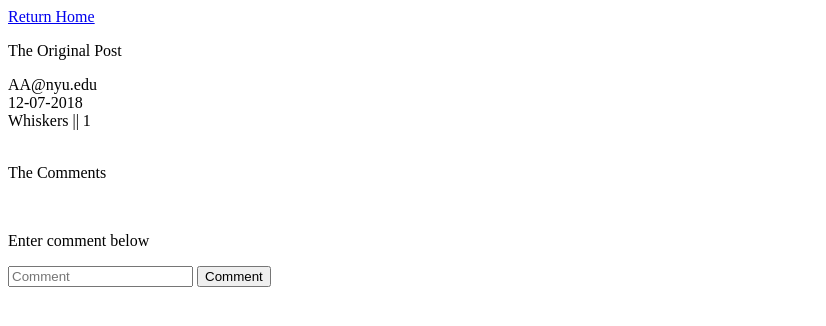
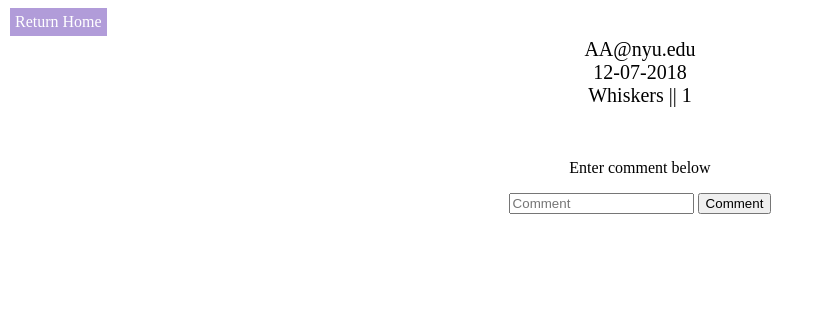
Before and after one commit to al4991/DatabaseProject, a Flask app: page /comments/1 in a window 1280 px wide. Shown: the top 326 px of the page, without its empty margins (0-826 px from the left). Run offline with Flask 2, Linux system fonts and the light colour scheme; the visitor is signed in with stand-in values (Sample User, id 1); data comes from the database, SQL or seed files in the repository; data that the repository does not hold is empty.

Commit message:
editing comment page

```diff
--- a/templates/comments.html
+++ b/templates/comments.html
@@ -3,12 +3,37 @@
 <head>
     <meta charset="UTF-8">
     <title> Please no toxic ^_^ </title>
-    <a href="{{ url_for('index') }}" id="Home">Return Home</a>
+    <style type="text/css">
+        a#Home {
+            position: absolute;
+            left:0;
+            margin-left:10px;
+            text-decoration: none;
+            background: #b19cd9;
+            color:white;
+            border: 5px solid #b19cd9;
+        }
+
+        a#Home:hover {
+            color: #b19cd9;
+            background: white;
+            border: 5px solid white;
+        }
+        div#container{
+            position: relative;
+            top:30px;
+            text-align: center;
+        }
+        div#post {
+            font-size:20px;
+        }
+
+    </style>
 </head>
 <body>
-
-    <p> The Original Post</p>
-    <div>
+    <a href="{{ url_for('index') }}" id="Home">Return Home</a>
+    <div id="container">
+        <div id="post">
 
             <div> {{ post.email_post }} </div>
             <div> {{ post.post_time.strftime('%m-%d-%Y') }} </div>
@@ -22,14 +47,16 @@
 
         </div>
         </br>
-    <p> The Comments </p>
+
         {% for line in data %}
-        <div>
+        <div id="newComment">
+            <div id="commentEmail">
                 {{ line.commentor_email }}
                 {{ line.item_id }}
             </div>
-         <div>
+             <div id="commentData">
                 {{ line.content }}
+            </div>
         </div>
         {% endfor %}
         </br>
@@ -40,6 +67,5 @@
                 <input type="submit" value="Comment">
             </form>
     </div>
-
 </body>
 </html>
```
Lines whose indentation alone changed are shown as unchanged.
